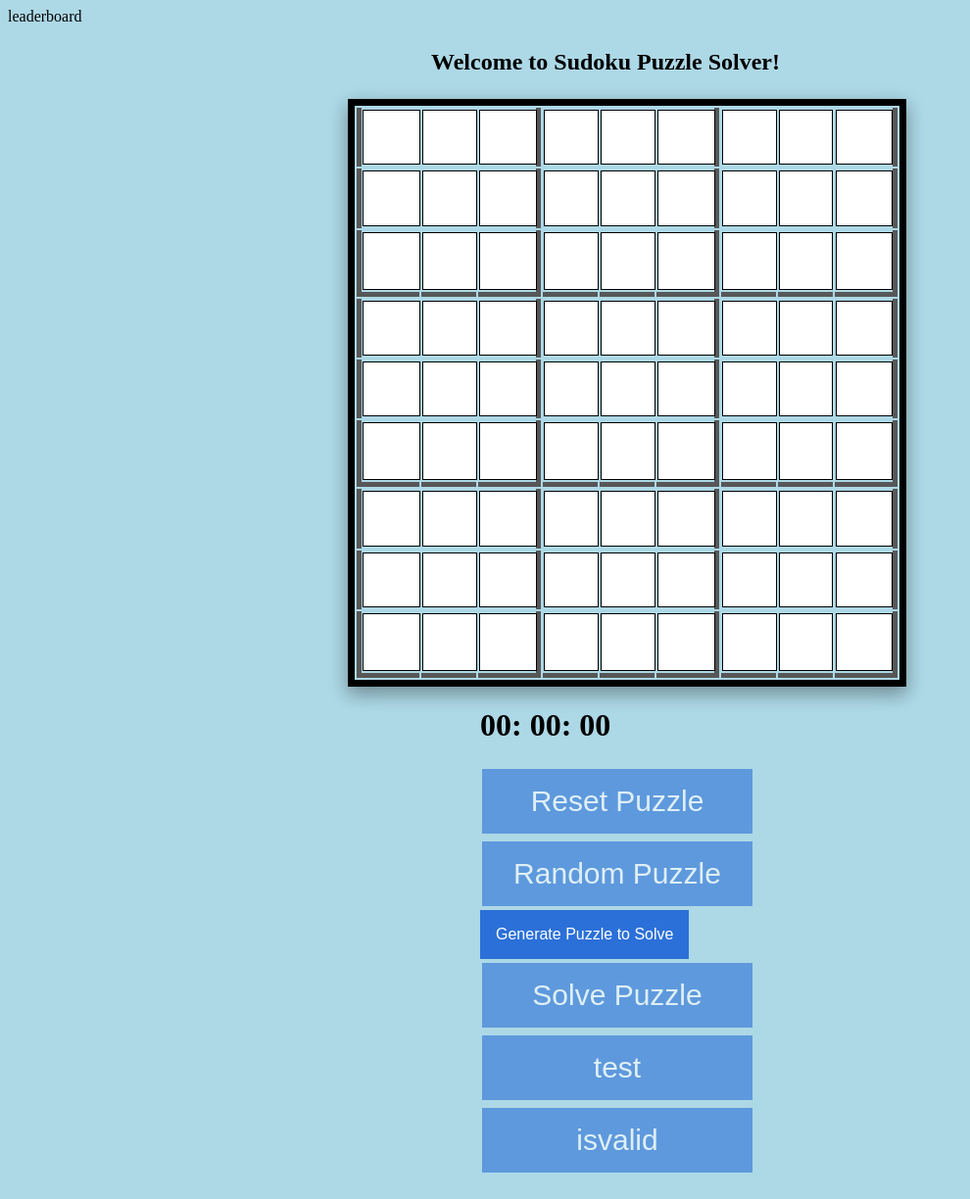
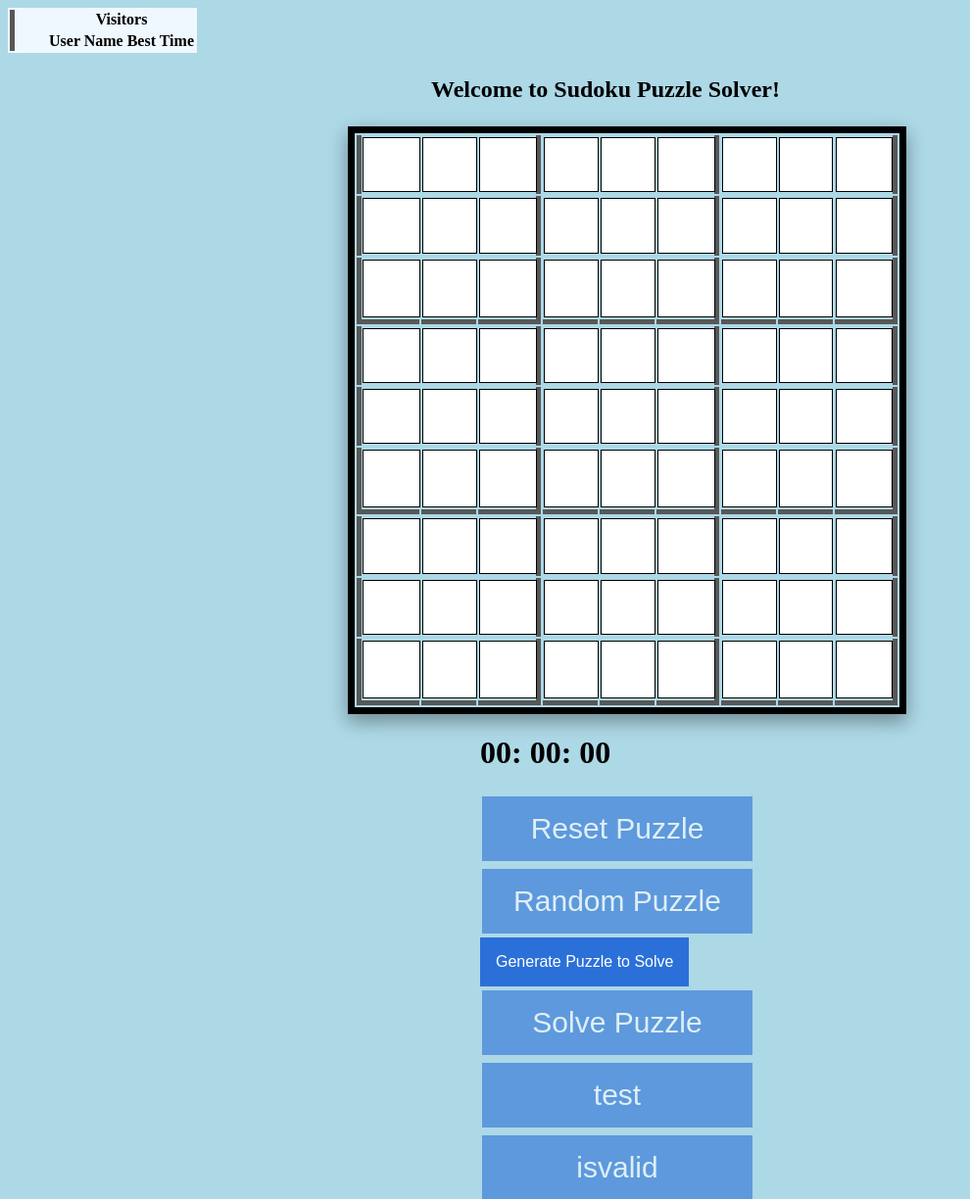
Before and after one commit to keveniskander/CP476-FinalProject, a Flask app: page / in a window 1280 px wide. Shown: the top 1224 px of the page at 98% size, without its empty margins (0-990 px from the left). Before the commit the page ends 1197 px from the top, so only its background shows below. Run offline with Flask 2, Linux system fonts and the light colour scheme; lists and menus that the app fills with data are empty; some libraries are stand-ins or nearby versions.

Commit message:
generate table of users not working

```diff
--- a/static/style.css
+++ b/static/style.css
@@ -1,4 +1,4 @@
-table {
+.table1 {
     width: 570px;
     height: 600px;
     border: 7px solid rgb(0, 0, 0);
@@ -6,7 +6,7 @@ table {
     align-self: center;
     margin:1em auto;
   }
-  table {
+  .table1 {
     box-shadow: 0 8px 16px 0 rgba(0,0,0,0.2), 0 6px 20px 0 rgba(0,0,0,0.19);
   }
 
@@ -38,6 +38,10 @@ td:nth-child(3n) {
   }
  tr:nth-child(3n) td {
     border-bottom:5px solid rgb(87, 87, 87);
+  }
+  .row{
+    border: 5px;
+
   }
 
 
--- a/templates/sudoku.html
+++ b/templates/sudoku.html
@@ -6,11 +6,26 @@
 </head>
 
 <body>
-    <div>leaderboard</div>
+
+        <table id="leaderboard" style="background-color: aliceblue;">
+            <tbody>
+                <tr class="row" style="border: 5xp black;">
+                    <td rowspan="2"></td>
+                    <th colspan="2">Visitors</th>
+                </tr>
+                <tr class="row">
+                    <th>User Name</th>
+                    <th>Best Time</th>
+
+                </tr>
+            </tbody>
+
+        </table>
+
 <div>
 <h2 style="align-self:center; width: 400px; margin:1em auto;">Welcome to Sudoku Puzzle Solver!</h2>
 
-<table>
+<table class="table1">
     <td ><input type="text" maxlength="1" class="cell" ></td>
     <td><input type="text" maxlength="1"class="cell"></td>
     <td><input type="text" maxlength="1" class="cell"> </td>
@@ -291,6 +306,7 @@ window.onload = function WindowLoad(event) {
         cellElements[i].id =  i;
 
     }
+    getDB();
 }
 
 
@@ -540,7 +556,6 @@ function CallHard(){
     return response.text();
 
     }).then(data => {
-    // Work with JSON data here
 
     // stuff.innerHTML=JSON.stringify(data);
     stuff.innerHTML=data;
@@ -606,28 +621,6 @@ function isvalid(){
 
 
 
-    // var cellElements = document.querySelectorAll('.cell');
-    // console.log(cellElements.length)
-    // // Set their ids
-    // for (var i = 0; i < cellElements.length; i++){
-    //     if(data[i]==0){
-    //         cellElements[i].value =  "";
-
-    //     }
-    //     else{
-    //         cellElements[i].value =  data[i];
-
-    //     }
-
-
-    //     cellElements[i].style.backgroundColor="rgb(12, 255, 0)";
-
-
-
-
-    // }
-
-
     }).catch(err => {
         console.log(err)
 
@@ -686,6 +679,40 @@ function timer(){
 
 }
 
+function getDB(){
+    var stuff=document.getElementById('me');
+    stuff.innerHTML="";
+    fetch("http://localhost:9000/mongodbAPI/users")
+        .then(res => {
+            return res.json()})
+        .then(data => {
+            stuff.innerHTML=data;
+
+            var table=document.getElementById("leaderboard");
+            var json=data;
+
+            for(var i = 0; i < json.length; i++) {
+                var obj = json[i];
+                var row= table.insertRow();
+                var cell1=row.insertCell(0);
+                var cell2=row.insertCell(1);
+                cell1.innerHTML=obj.name;
+                cell2.innerHTML=obj.address;
+
+                // stuff.innerHTML+='<p><span >' + obj.name + ': ' + obj.address + '</p>'
+            }
+
+
+
+        }).catch(err => {
+        console.log(err)
+
+
+    });
+
+
+}
+
 
     </script>
 
```
Also changed, not shown: static/api/routes/mongodb.js (+30 -0 lines).
